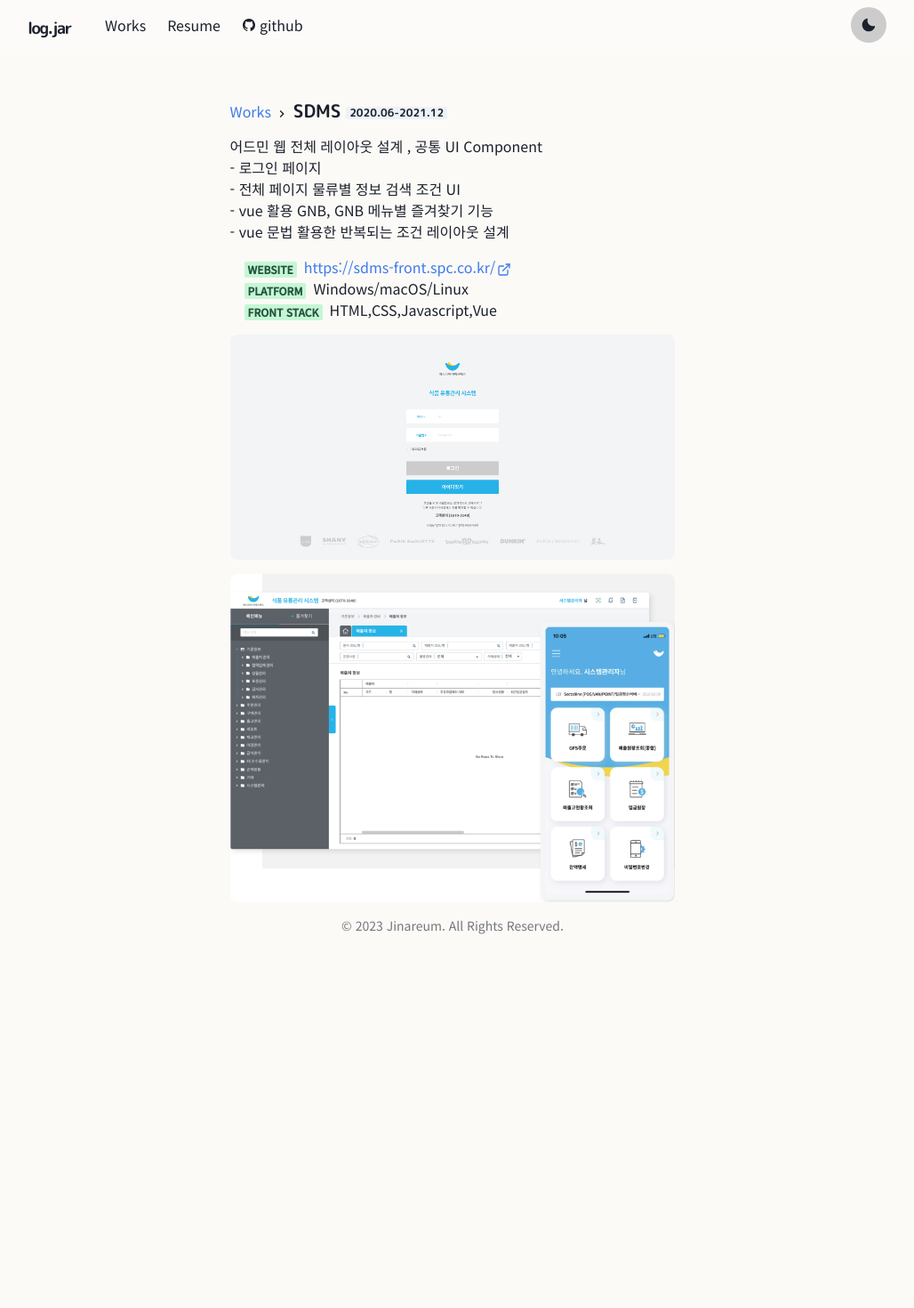
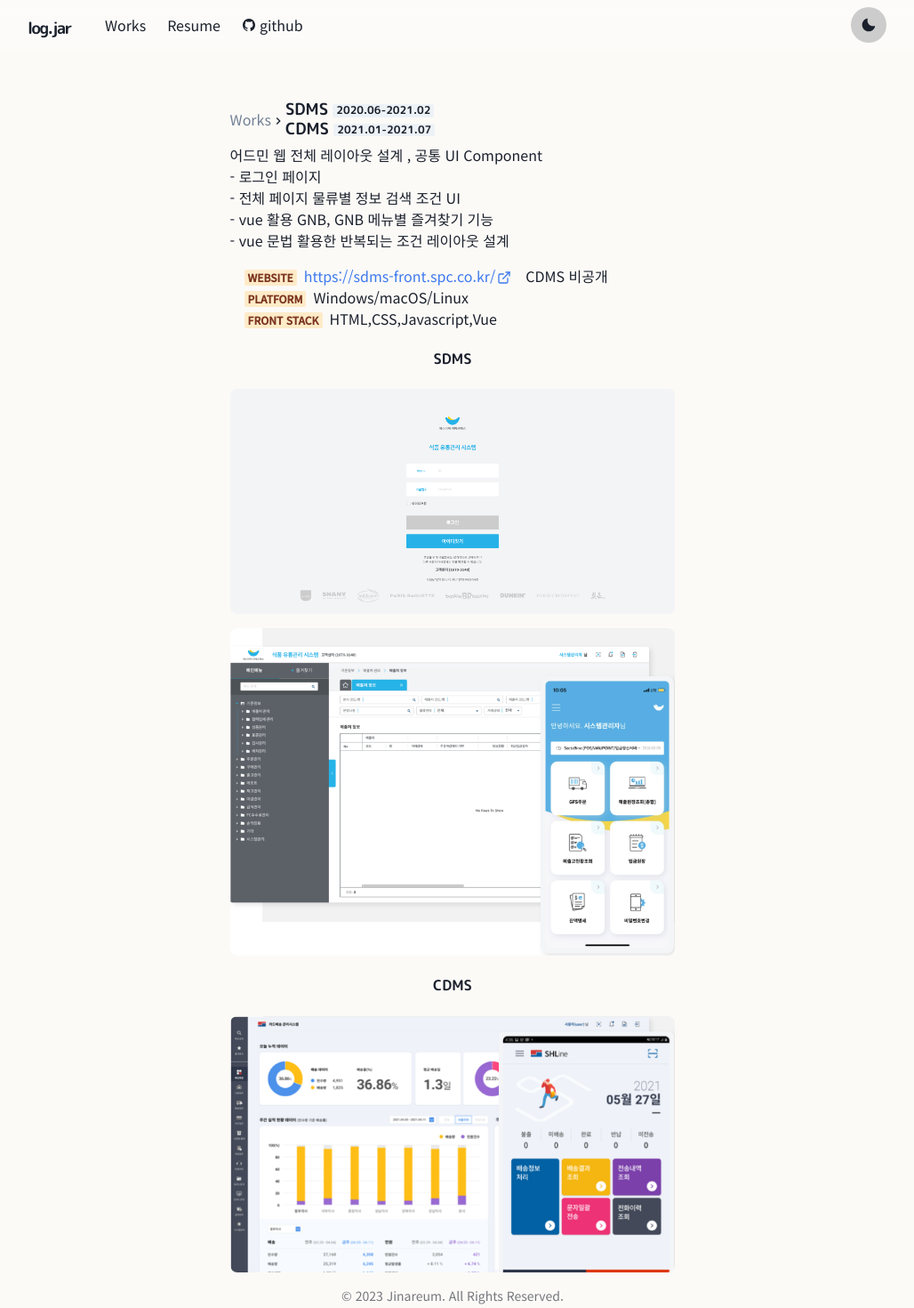
Before and after one commit to logdotjar/new-portfolio, a Next.js app: page /works/sdms in a window 1280 px wide. Shown: the top 1470 px of the page at 89% size, without its empty margins (131-1159 px from the left). Before the commit the page ends 1083 px from the top, so only its background shows below. Built offline with nearby package versions, Linux system fonts and the light colour scheme.

Commit message:
chore : 프로젝트 이미지 교체 및 프로젝트 텍스트,스타일 수정

```diff
--- a/components/work.js
+++ b/components/work.js
@@ -3,15 +3,15 @@ import { Heading, Box, Image, Link, Badge } from '@chakra-ui/react'
 import { ChevronRightIcon } from '@chakra-ui/icons'
 
 export const Title = ({ children }) => (
-  <Box>
-    <Link as={NextLink} href="/works">
+  <Box  display="flex" alignItems="center" mb="0.4rem">
+    <Link as={NextLink} href="/works" color="gray.500">
       Works
     </Link>
     <span>
       {' '}
       <ChevronRightIcon />{' '}
     </span>
-    <Heading display="inline-block" as="h3" fontSize={20} mb={4}>
+    <Heading display="inline-block" as="h3" fontSize={18}>
       {children}
     </Heading>
   </Box>
@@ -22,7 +22,7 @@ export const WorkImage = ({ src, alt }) => (
 )
 
 export const Meta = ({ children }) => (
-  <Badge colorScheme="green" mr={2}>
+  <Badge colorScheme="orange" mr={2}>
     {children}
   </Badge>
 )
--- a/pages/works/sdms.js
+++ b/pages/works/sdms.js
@@ -3,7 +3,9 @@ import {
     Badge,
     Link,
     List,
-    ListItem
+    ListItem,
+    Heading,
+    Center
 } from '@chakra-ui/react'
 import Layout from '../../components/layouts/article'
 import { ExternalLinkIcon } from '@chakra-ui/icons'
@@ -15,7 +17,8 @@ const Sdms = () => (
     <Layout title="Sdms">
         <Container>
             <Title>
-                SDMS <Badge>2020.06-2021.12</Badge>
+                SDMS <Badge>2020.06-2021.02</Badge><br/>
+                CDMS <Badge>2021.01-2021.07</Badge>
             </Title>
             <P>
                 어드민 웹 전체 레이아웃 설계 , 공통 UI Component <br/>
@@ -29,8 +32,9 @@ const Sdms = () => (
                     <Meta>Website</Meta>
                     <Link href="https://sdms-front.spc.co.kr/" target="_blank">
                         https://sdms-front.spc.co.kr/
-                        <ExternalLinkIcon mx="2px" />
+                        <ExternalLinkIcon mx="2px" mr="1rem"/>
                     </Link>
+                    CDMS 비공개
                 </ListItem>
                 <ListItem>
                     <Meta>Platform</Meta>
@@ -42,11 +46,20 @@ const Sdms = () => (
                 </ListItem>
             </List>
 
+            <Heading as="h4" fontSize={16} my={6}>
+                <Center>SDMS </Center>
+            </Heading>
+
             <WorkImage src="/images/works/sdms-web.png" alt="sdms" />
             <WorkImage src="/images/works/sdms-web-mob.png" alt="sdms" />
+
+            <Heading as="h4" fontSize={16} my={6}>
+                <Center>CDMS </Center>
+            </Heading>
+            <WorkImage src="/images/works/cdms_web.png" alt="cdms" />
+
         </Container>
     </Layout>
-
 )
 export default Sdms;
 export { getServerSideProps } from '../../components/chakra'
```
Also changed, not shown: pages/resume.js (added, +19 -0 lines), 2 other files (tests, documents, lock files or other folders).
